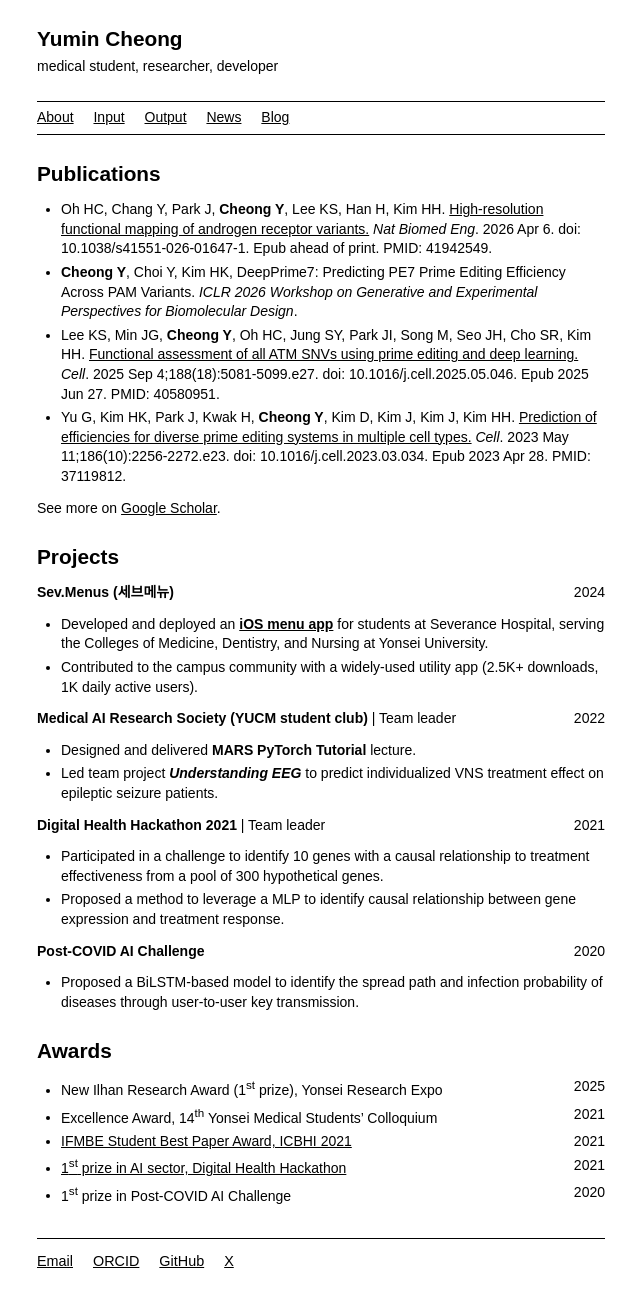
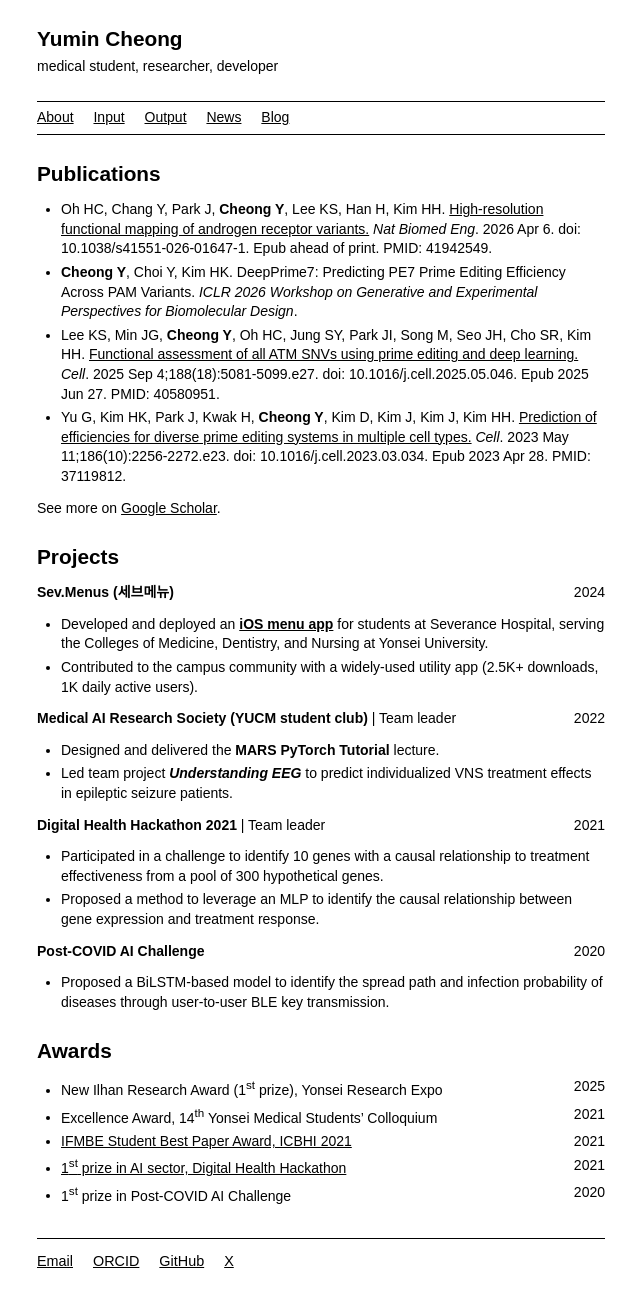
Before and after one commit to yumin-c/yumin-c.github.io, a Jekyll site: the page built from publications.md, in a window 1280 px wide. Shown: the whole page, without its empty margins (319-959 px from the left). Built offline with Jekyll 4.4.1, drawn with Linux system fonts in a browser that asks for light colours; some web fonts are replaced.

Commit message:
improve English grammar and naturalness across site content
- Fix ESL phrasing: "nearest future" → "near future"
- Fix citation format: comma → period after last author in DeepPrime7 entry
- Add missing articles (the, an) in publications/projects section
- Fix "treatment effect on" → "treatment effects in"
- Clarify "BLE key transmission" for the Post-COVID project
- Fix "functional screen" → "functional screening" in news
- Strengthen homepage bio: "we developed" → "I co-developed"

```diff
--- a/publications.md
+++ b/publications.md
@@ -4,7 +4,7 @@ title: Publications
 ---
 
 - Oh HC, Chang Y, Park J, **Cheong Y**, Lee KS, Han H, Kim HH. [High-resolution functional mapping of androgen receptor variants.](https://www.nature.com/articles/s41551-026-01647-1) *Nat Biomed Eng*. 2026 Apr 6. doi: 10.1038/s41551-026-01647-1. Epub ahead of print. PMID: 41942549.
-- **Cheong Y**, Choi Y, Kim HK, DeepPrime7: Predicting PE7 Prime Editing Efficiency Across PAM Variants. *ICLR 2026 Workshop on Generative and Experimental Perspectives for Biomolecular Design*.
+- **Cheong Y**, Choi Y, Kim HK. DeepPrime7: Predicting PE7 Prime Editing Efficiency Across PAM Variants. *ICLR 2026 Workshop on Generative and Experimental Perspectives for Biomolecular Design*.
 - Lee KS, Min JG, **Cheong Y**, Oh HC, Jung SY, Park JI, Song M, Seo JH, Cho SR, Kim HH. [Functional assessment of all ATM SNVs using prime editing and deep learning.](https://www.cell.com/cell/abstract/S0092-8674(25)00634-8) *Cell*. 2025 Sep 4;188(18):5081-5099.e27. doi: 10.1016/j.cell.2025.05.046. Epub 2025 Jun 27. PMID: 40580951.
 - Yu G, Kim HK, Park J, Kwak H, **Cheong Y**, Kim D, Kim J, Kim J, Kim HH. [Prediction of efficiencies for diverse prime editing systems in multiple cell types.](https://www.cell.com/cell/fulltext/S0092-8674(23)00331-8) *Cell*. 2023 May 11;186(10):2256-2272.e23. doi: 10.1016/j.cell.2023.03.034. Epub 2023 Apr 28. PMID: 37119812.
 
@@ -19,17 +19,17 @@ See more on [Google Scholar](https://scholar.google.com/citations?user=yaFcIIIAA
 
 **Medical AI Research Society (YUCM student club)** \| Team leader <span style="float:right;">2022</span>
 
-- Designed and delivered **MARS PyTorch Tutorial** lecture.
-- Led team project ***Understanding EEG*** to predict individualized VNS treatment effect on epileptic seizure patients.
+- Designed and delivered the **MARS PyTorch Tutorial** lecture.
+- Led team project ***Understanding EEG*** to predict individualized VNS treatment effects in epileptic seizure patients.
 
 **Digital Health Hackathon 2021** \| Team leader <span style="float:right;">2021</span>
 
 - Participated in a challenge to identify 10 genes with a causal relationship to treatment effectiveness from a pool of 300 hypothetical genes.
-- Proposed a method to leverage a MLP to identify causal relationship between gene expression and treatment response.
+- Proposed a method to leverage an MLP to identify the causal relationship between gene expression and treatment response.
 
 **Post-COVID AI Challenge** <span style="float:right;">2020</span>
 
-- Proposed a BiLSTM-based model to identify the spread path and infection probability of diseases through user-to-user key transmission.
+- Proposed a BiLSTM-based model to identify the spread path and infection probability of diseases through user-to-user BLE key transmission.
 
 # Awards
 
```
Also changed, not shown: _posts/2024-02-18-hello.md (+1 -1 lines), index.md (+1 -1 lines), news.md (+1 -1 lines).
